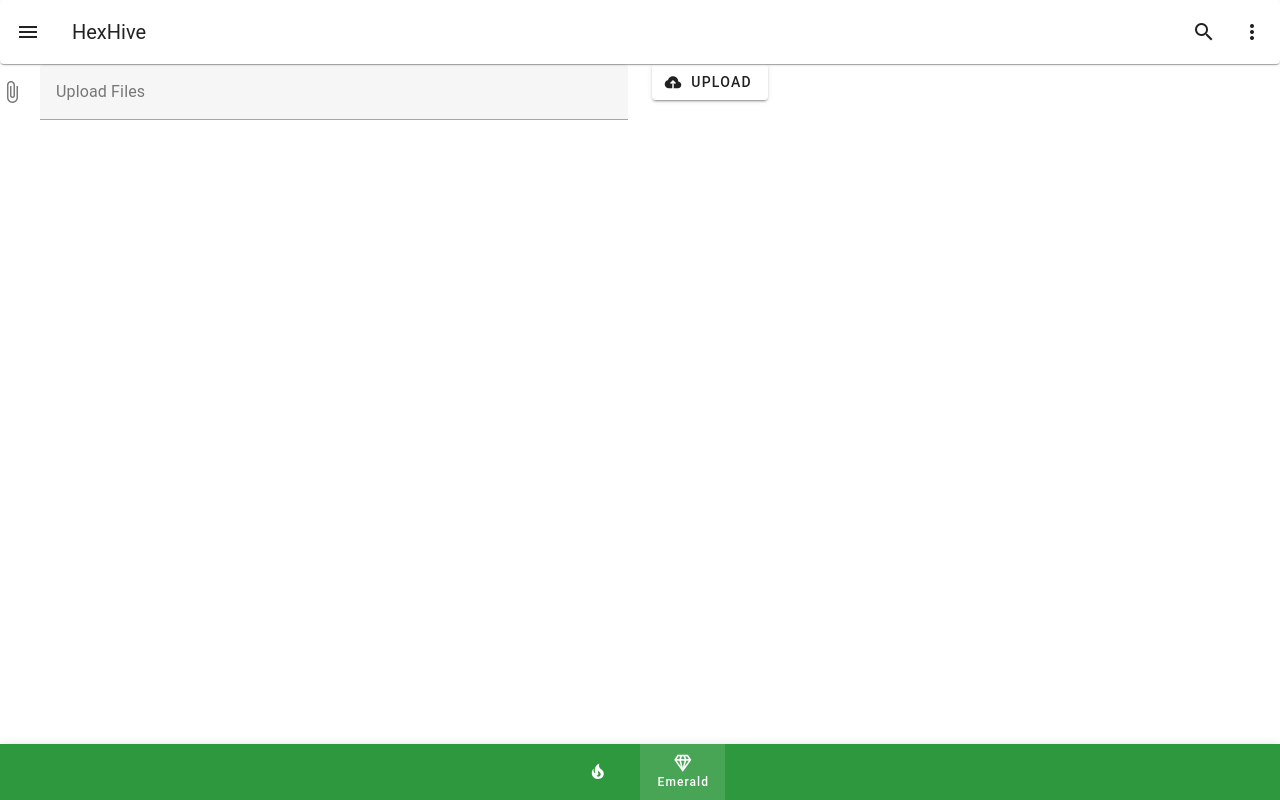
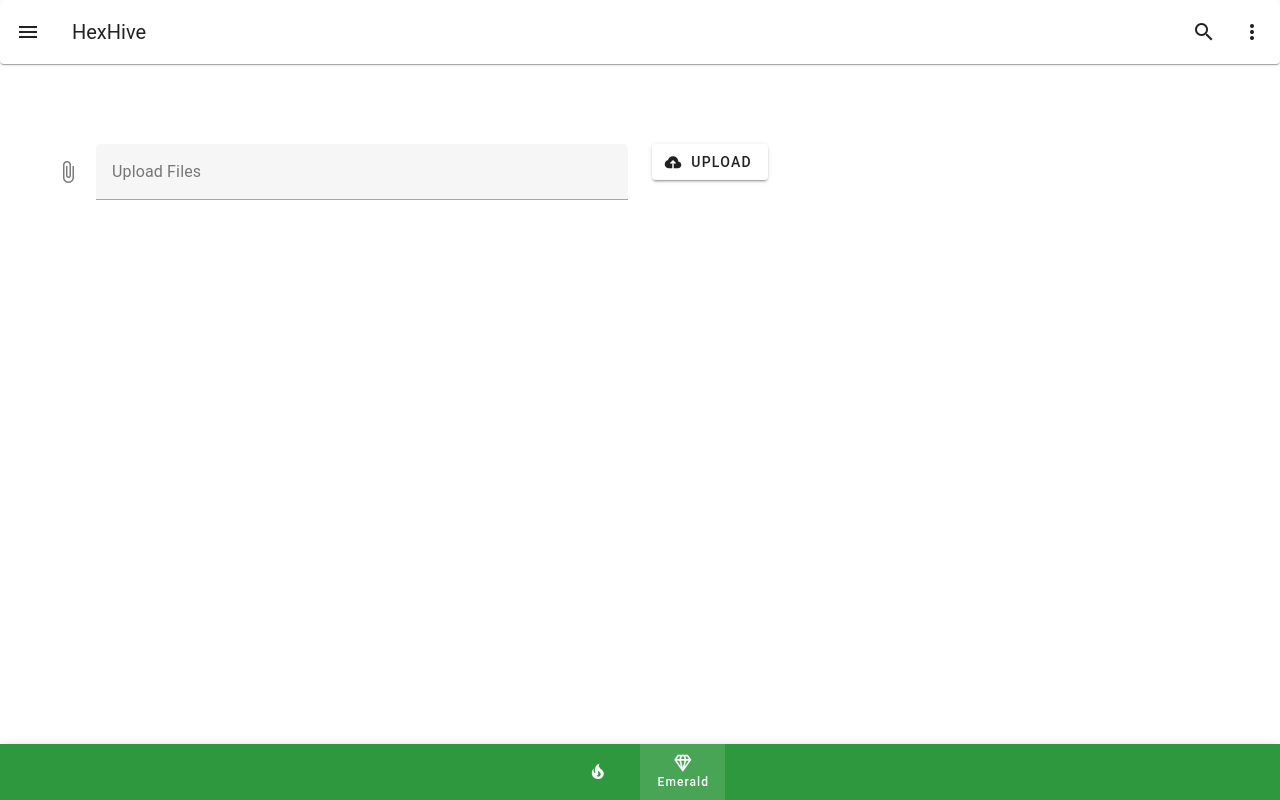
Before and after one commit to hexhivemind/HexHive, a Nuxt app: page / in a window 1280 px wide. Built offline with nearby package versions, Linux system fonts and the light colour scheme.

Commit message:
nit: wrap Home elements with v-main, v-container

```diff
--- a/components/Home.vue
+++ b/components/Home.vue
@@ -1,4 +1,6 @@
 <template>
+  <v-main>
+    <v-container>
       <v-row>
         <v-col>
           <v-file-input
@@ -18,6 +20,8 @@
           </v-btn>
         </v-col>
       </v-row>
+    </v-container>
+  </v-main>
 </template>
 
 <script>
```
Lines whose indentation alone changed are shown as unchanged.
